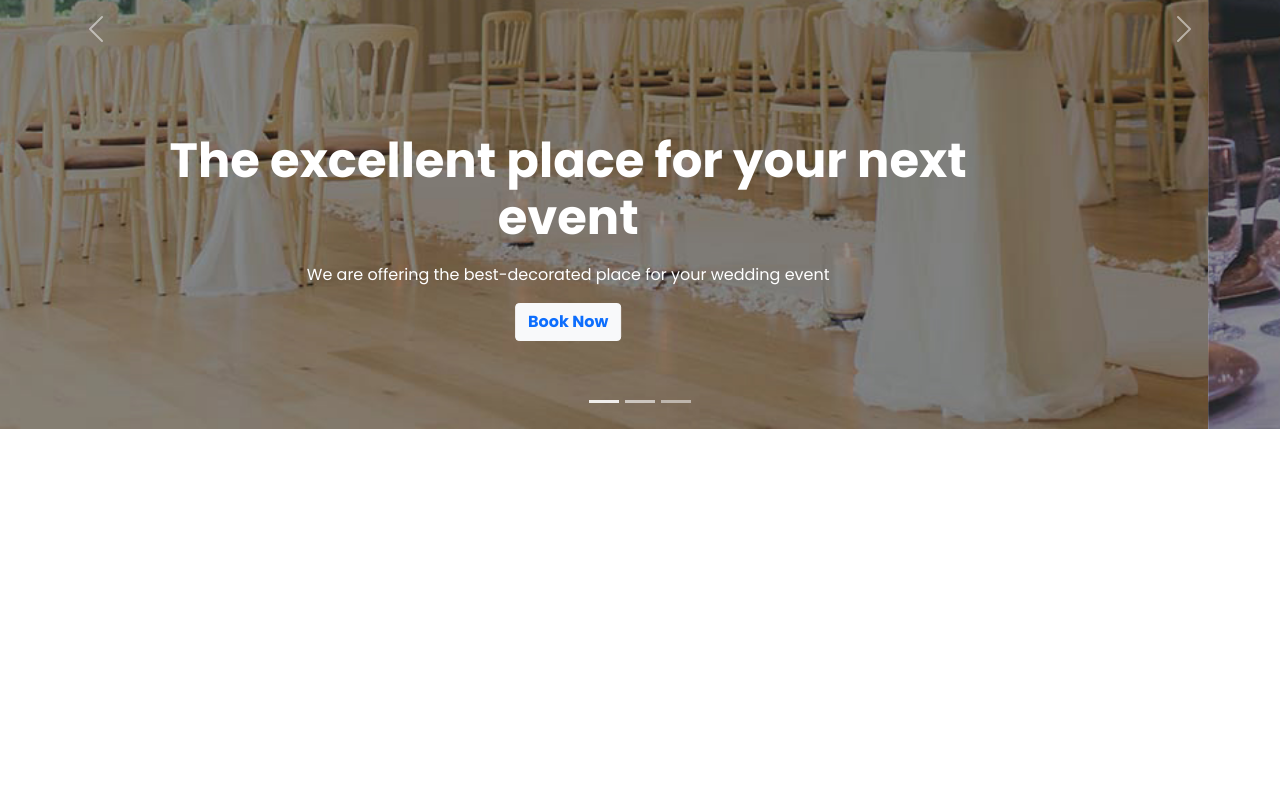
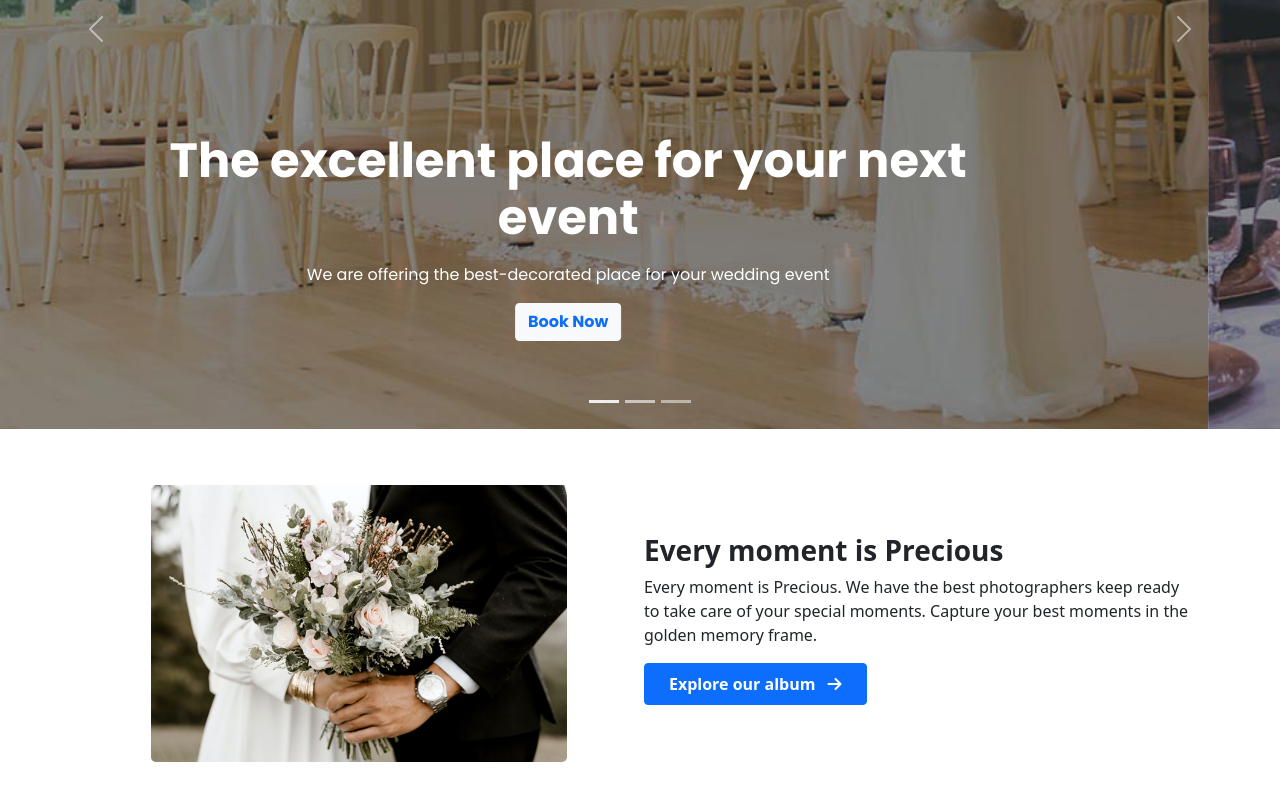
Before and after one commit to jaiedsabid/wedding-convention-center, a plain HTML site: page index.html in a window 1280 px wide. Shown: the part 459-1259 px from the top of the page. Before the commit the page ends 888 px from the top, so only its background shows below. Drawn offline with nearby package versions, Linux system fonts and the light colour scheme.

Commit message:
Completed Precious moment section
Added font awesome script.

```diff
--- a/index.html
+++ b/index.html
@@ -111,13 +111,30 @@
         </div>
     </header>
     <!-- Main Content -->
-    <main></main>
+    <main class="container">
+        <!-- Precious Moment -->
+        <div class="row g-2 justify-content-center align-items-center my-5">
+            <div class="col-12 col-lg-6 d-flex justify-content-center align-items-center">
+                <img src="assets/images/weeding/stock_image (1).jpg" class="w-75 rounded-3" alt="Wedding">
+            </div>
+            <div class="col-12 col-xl-6 text-center text-xl-start mt-3 mt-xl-0">
+                <h2 class="fs-3 fw-bold">Every moment is Precious</h2>
+                <p>Every moment is Precious. We have the best photographers keep ready to take care of your special
+                    moments. Capture your best moments in the golden memory frame.</p>
+                <a href="https://www.linkedin.com/in/jaiedsabid/" class="btn btn-primary text-white fw-bold px-4 py-2">
+                    Explore our album <i class="fas fa-arrow-right ms-2"></i>
+                </a>
+            </div>
+        </div>
+    </main>
     <!-- Footer -->
     <footer></footer>
     <!-- Bootstrap Script -->
     <script src="https://cdn.jsdelivr.net/npm/bootstrap@5.0.2/dist/js/bootstrap.bundle.min.js"
         integrity="sha384-MrcW6ZMFYlzcLA8Nl+NtUVF0sA7MsXsP1UyJoMp4YLEuNSfAP+JcXn/tWtIaxVXM"
         crossorigin="anonymous"></script>
+    <!-- FontAwesome Script -->
+    <script src="https://kit.fontawesome.com/ece2ae6906.js" crossorigin="anonymous"></script>
 </body>
 
 </html>
```
Also changed, not shown: assets/images/weeding/stock_image (1).jpg (added).
